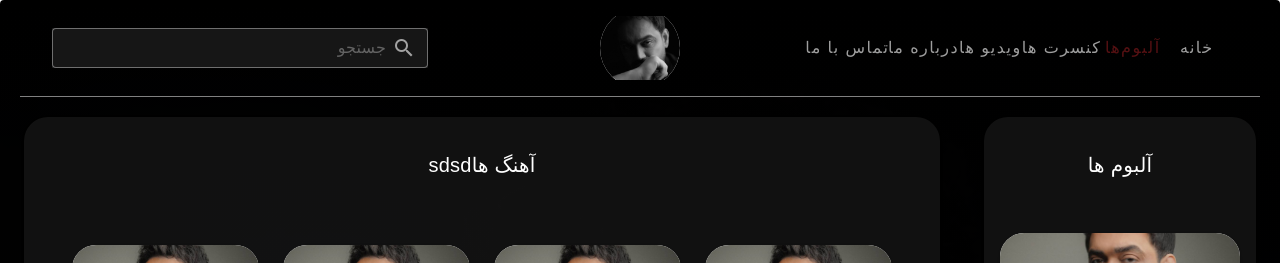
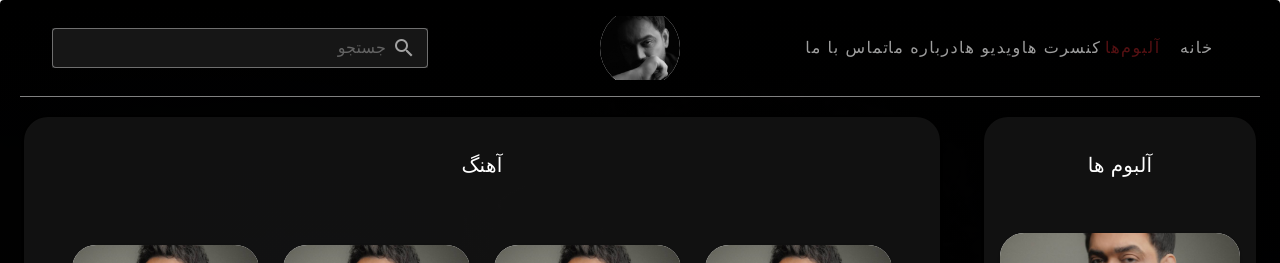
Before and after one commit to mahmood344/musicsite, a Vue app: page /albums in a window 1280 px wide. Shown: the top 263 px of the page. Built offline with nearby package versions, Linux system fonts and the light colour scheme; a web font is replaced by a local one.

Commit message:
add change

```diff
--- a/src/views/Albums.vue
+++ b/src/views/Albums.vue
@@ -42,7 +42,7 @@
           style="background: rgba(34, 34, 34, 0.5)"
         >
           <v-card-title class="text-center text-white py-8"
-            >آهنگ هاsdsd</v-card-title
+            >آهنگ</v-card-title
           >
           <v-card-text
             class="mx-4 rounded-xl pa-8 mb-5"
```
